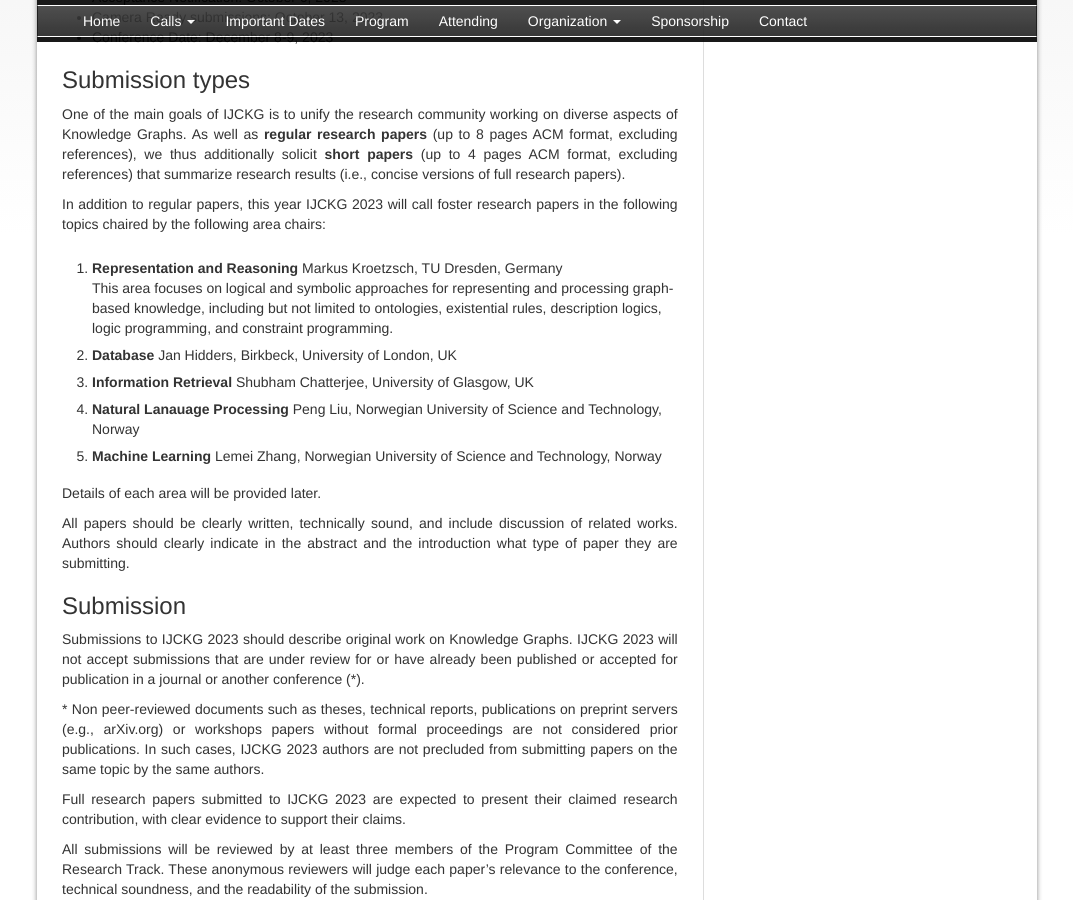
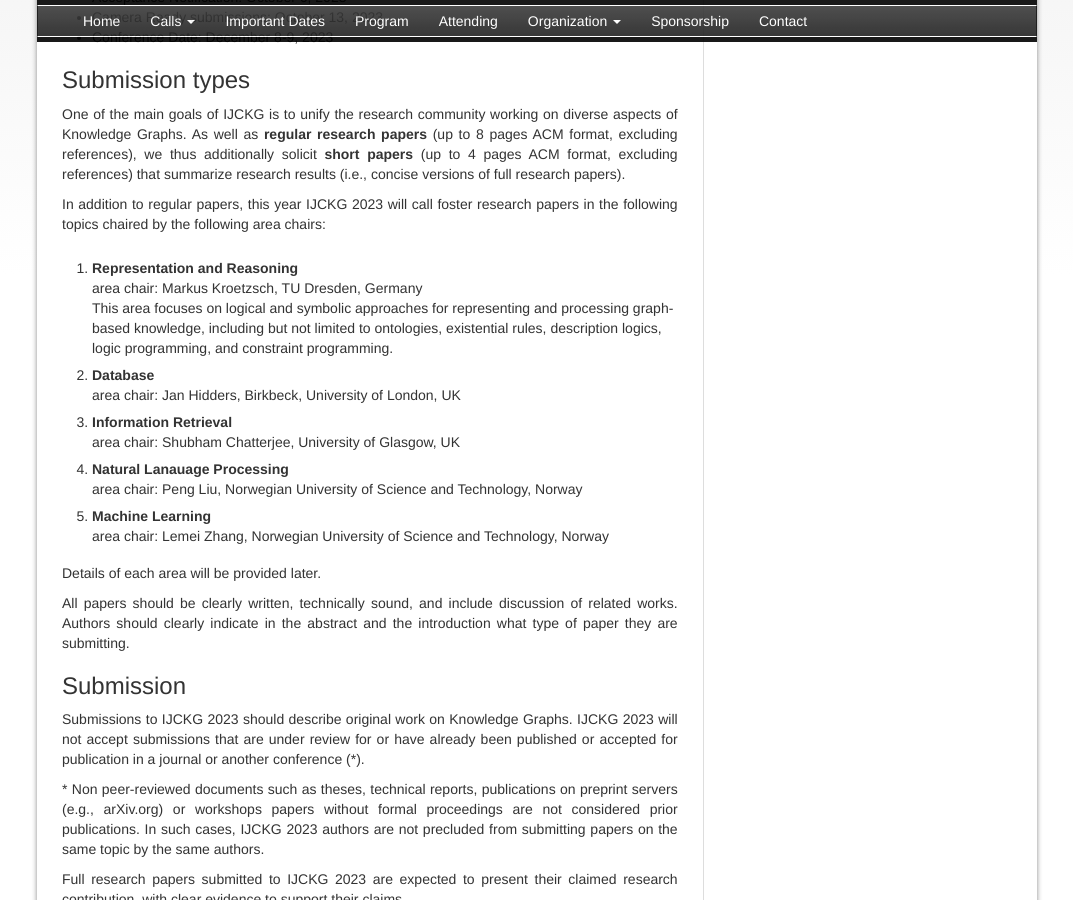
Before and after one commit to IJCKGconference/IJCKG2023, a Jekyll site: the page built from pages/calls/regular_technical_papers.html, in a window 1280 px wide and 900 px high, scrolled down 1255 px. Shown: the whole window, without its empty margins (103-1176 px from the left). Built offline with Jekyll 4.4.1, drawn with Linux system fonts in a browser that asks for light colours.

Commit message:
Update regular_technical_papers.html

```diff
--- a/pages/calls/regular_technical_papers.html
+++ b/pages/calls/regular_technical_papers.html
@@ -75,13 +75,18 @@
 </p>
 
 <ol>
-    <li><b>Representation and Reasoning</b> Markus Kroetzsch, TU Dresden, Germany<br>
-    This area focuses on logical and symbolic approaches for representing and processing graph-based knowledge, including but not limited to ontologies, existential rules, description logics, logic programming, and constraint programming.
-    </li>
-    <li><b>Database</b> Jan Hidders, Birkbeck, University of London, UK</li>
-    <li><b>Information Retrieval</b> Shubham Chatterjee, University of Glasgow, UK</li>
-    <li><b>Natural Lanauage Processing</b> Peng Liu, Norwegian University of Science and Technology, Norway</li>
-    <li><b>Machine Learning</b> Lemei Zhang, Norwegian University of Science and Technology, Norway</li>
+    <li><b>Representation and Reasoning</b>
+        <br>area chair: Markus Kroetzsch, TU Dresden, Germany<br>
+        This area focuses on logical and symbolic approaches for representing and processing graph-based knowledge, including but not limited to ontologies, existential rules, description logics, logic programming, and constraint programming.
+        </li>
+    <li><b>Database</b>
+        <br>area chair: Jan Hidders, Birkbeck, University of London, UK</li>
+    <li><b>Information Retrieval</b>
+        <br>area chair: Shubham Chatterjee, University of Glasgow, UK</li>
+    <li><b>Natural Lanauage Processing</b>
+        <br>area chair: Peng Liu, Norwegian University of Science and Technology, Norway</li>
+    <li><b>Machine Learning</b>
+        <br>area chair: Lemei Zhang, Norwegian University of Science and Technology, Norway</li>
 </ol>
 
 <p class="text-justify">
```
